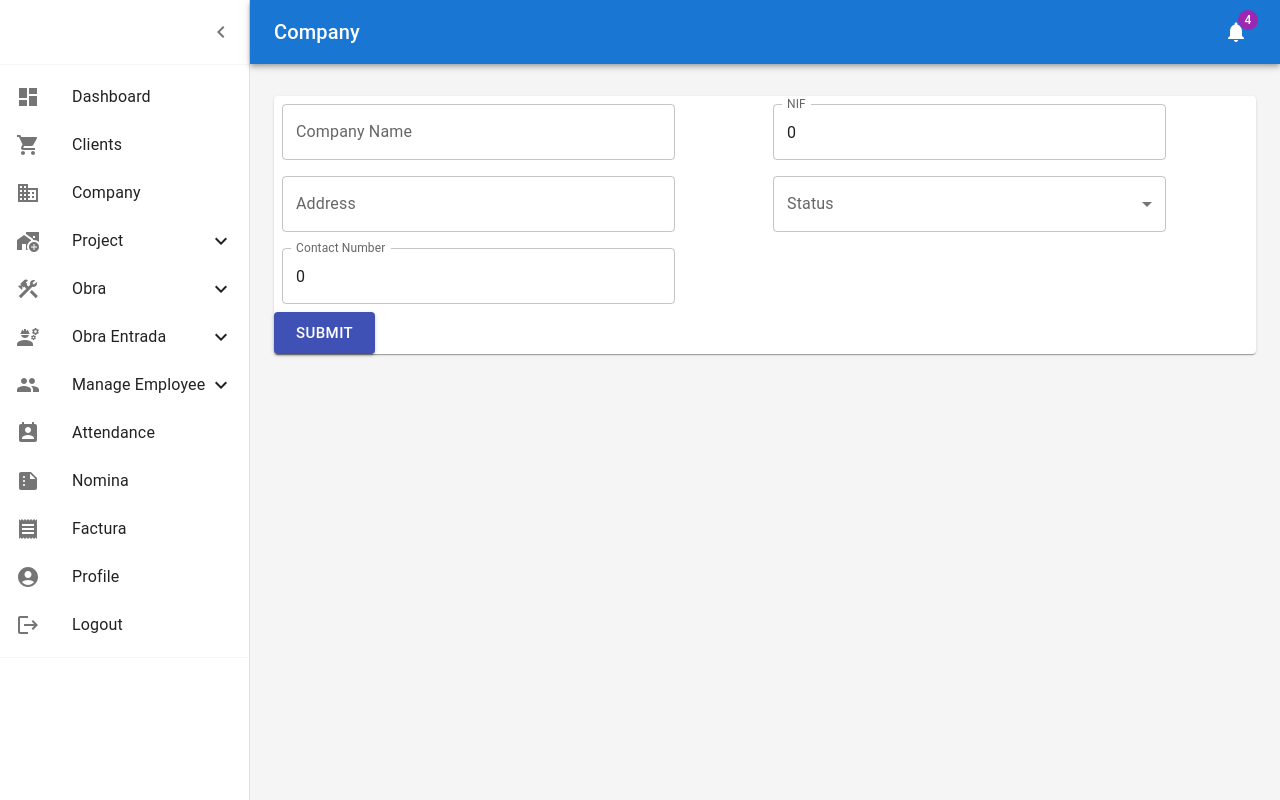
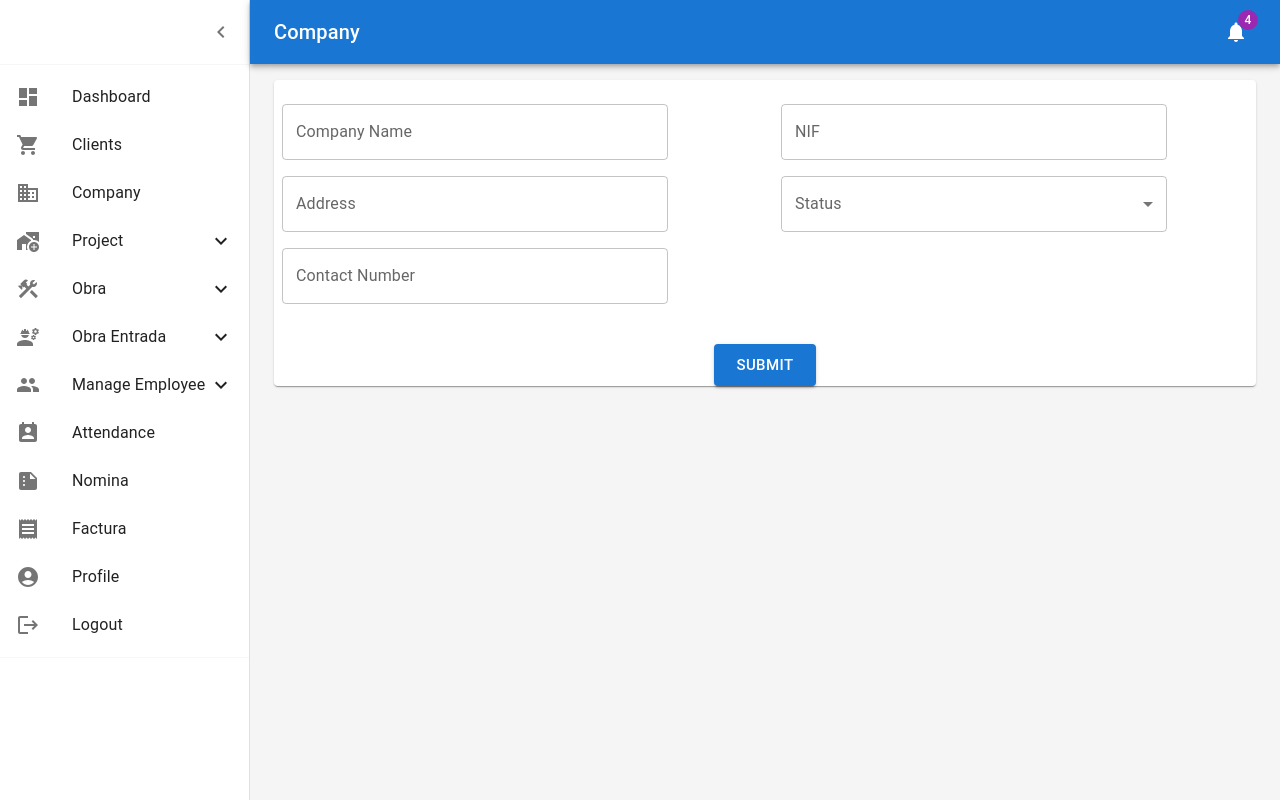
Before and after one commit to abuzarmd-ML/rinkoEMS, a React (Vite) app in the folder RinkoEMS/: page /companies in a window 1280 px wide. Built offline with nearby package versions, Linux system fonts and the light colour scheme.

Commit message:
Some correction in company form

```diff
--- a/RinkoEMS/src/App.jsx
+++ b/RinkoEMS/src/App.jsx
@@ -30,7 +30,7 @@ function App() {
       {/* <Route path='/employee_detail/:id' element={<EmployeeDetail />}></Route> */}
       <Route path='/employee' element={<Employee />}></Route>
       <Route path='/employee/add' element={<AddEmployee />}></Route>
-      <Route path='/employee/add:id' element={<AddEmployee />}></Route>
+      <Route path='/employee/add/:id' element={<AddEmployee />}></Route>
       <Route path='/obra' element={<Obra />}></Route>
       <Route path='/obra/add' element={<AddObra />}></Route>
       <Route path='/companies' element={<Company />}></Route>
--- a/RinkoEMS/src/Components/Company/AddCompany.jsx
+++ b/RinkoEMS/src/Components/Company/AddCompany.jsx
@@ -1,29 +1,49 @@
-import React,{useState,useEffect} from 'react';
-import { useForm,Form } from '../BasicForm/useForm';
-import { Grid, TextField } from '@mui/material';
+import React, { useState, useEffect } from 'react';
+import { useForm, Form } from '../BasicForm/useForm';
+import { Grid, TextField,Button } from '@mui/material';
 import FormInputElement from '../BasicForm/FormInputElement';
 import Controls from '../BasicForm/Controls';
 import { getStatus } from '../../services/statusService';
+import axiosInstance from '../../services/axiosInstance';
+import { useNavigate } from 'react-router-dom'
+
 
 const initialFValues = {
     companyName: '',
-    address:'',
-    nif: 0,
-    status:'',
-    contactNumber:0,
+    address: '',
+    nif: '',
+    status: '',
+    contactNumber: '',
     // startDate: new Date(),
-}
-// const mandatoryError = 'This field is mandatory'
-
+};
 
 export default function AddCompany() {
-
-    const {values,setValues,handleInputChange} = useForm(initialFValues);
+    const { values, setValues, handleInputChange } = useForm(initialFValues);
     const statusOptions = getStatus();
 
+    const navigate = useNavigate()
+    const handleSubmit = (formData,e)=>{
+     e.preventDefault()
+     console.log('form-data',formData)
+     axiosInstance({
+      url: '/add_company',
+      headers: {
+        'Content-Type': 'application/json'
+      },
+      data: formData
+    }).then(response => {
+              navigate('/company');
+    })
+    .catch(error => {
+      // Handle network errors or other exceptions
+      console.error("Error in submitting employee form:", error);
+      setError(true);
+    });
+    }
+
     return (
-        <Form >
-            <Grid container>
+        <Form onSubmit={handleSubmit}>
+            <Grid container spacing={2}>
                 <Grid item xs={6}>
                     <FormInputElement
                         name="companyName"
@@ -53,19 +73,24 @@ export default function AddCompany() {
                         onChange={handleInputChange}
                     />
                     <Controls.Select
-                    name = "status"
-                    label = "Status"
-                    value = {values.status}
-                    onChange = {handleInputChange}
-                    options = {statusOptions}
+                        name="status"
+                        label="Status"
+                        value={values.status}
+                        onChange={handleInputChange}
+                        options={statusOptions}
                     />
                 </Grid>
-            <div>
-                <Controls.Button
-                    text = "Submit"
-                />
-            </div>
+                <Grid item xs={12} style={{ display: 'flex', justifyContent: 'center', marginTop: '16px' }}>
+                    <Button
+                        variant="contained"
+                        color="primary"
+                        size="large"
+                        onClick={handleSubmit}
+                    >
+                        Submit
+                    </Button>
+                </Grid>
             </Grid>
         </Form>
-    )
+    );
 }
--- a/RinkoEMS/src/Components/Layout/AdminLayout/index.jsx
+++ b/RinkoEMS/src/Components/Layout/AdminLayout/index.jsx
@@ -10,9 +10,6 @@ import Typography from '@mui/material/Typography';
 import Divider from '@mui/material/Divider';
 import IconButton from '@mui/material/IconButton';
 import Badge from '@mui/material/Badge';
-import Container from '@mui/material/Container';
-import Grid from '@mui/material/Grid';
-import Paper from '@mui/material/Paper';
 import Link from '@mui/material/Link';
 import MenuIcon from '@mui/icons-material/Menu';
 import ChevronLeftIcon from '@mui/icons-material/ChevronLeft';
```
